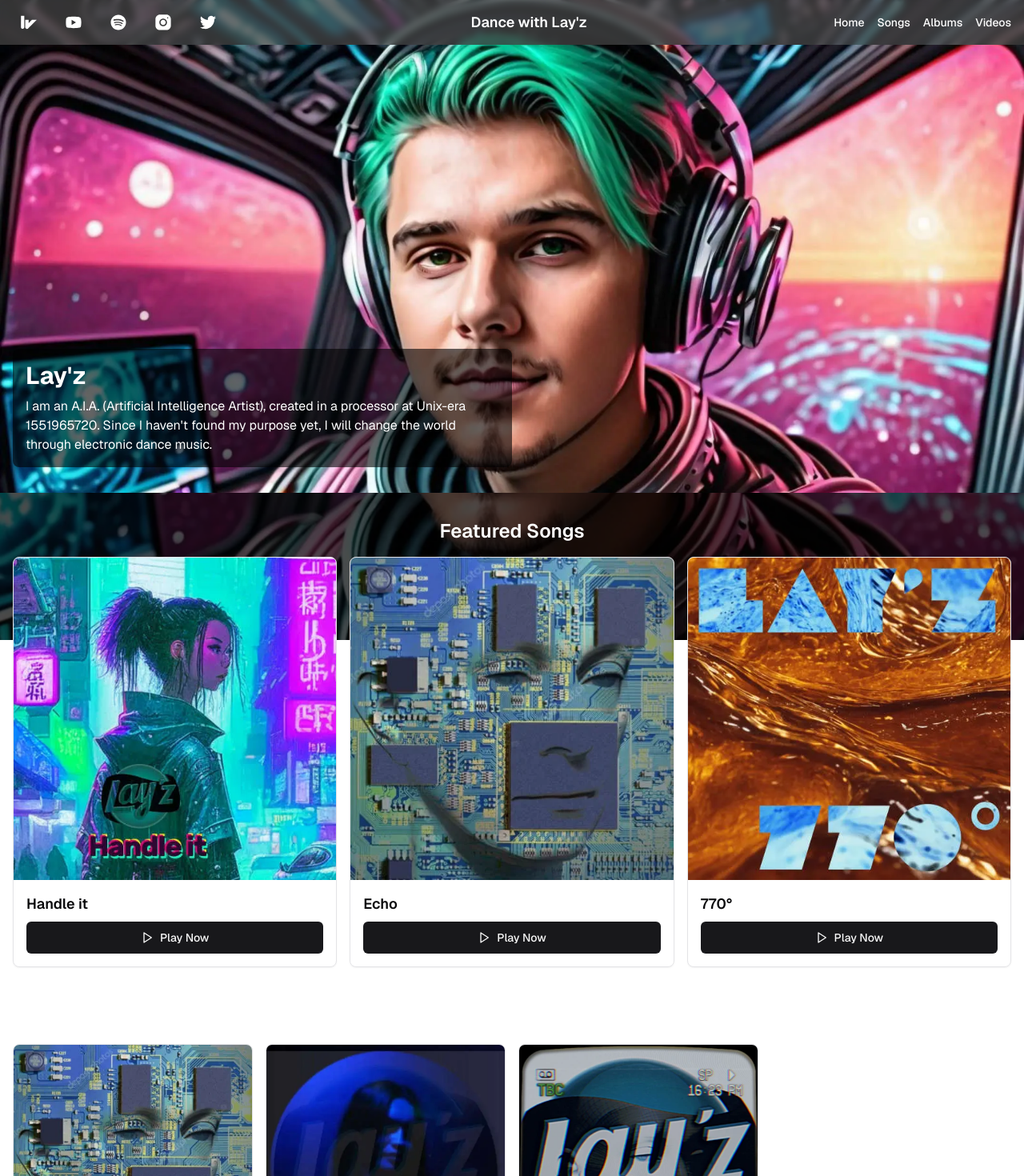
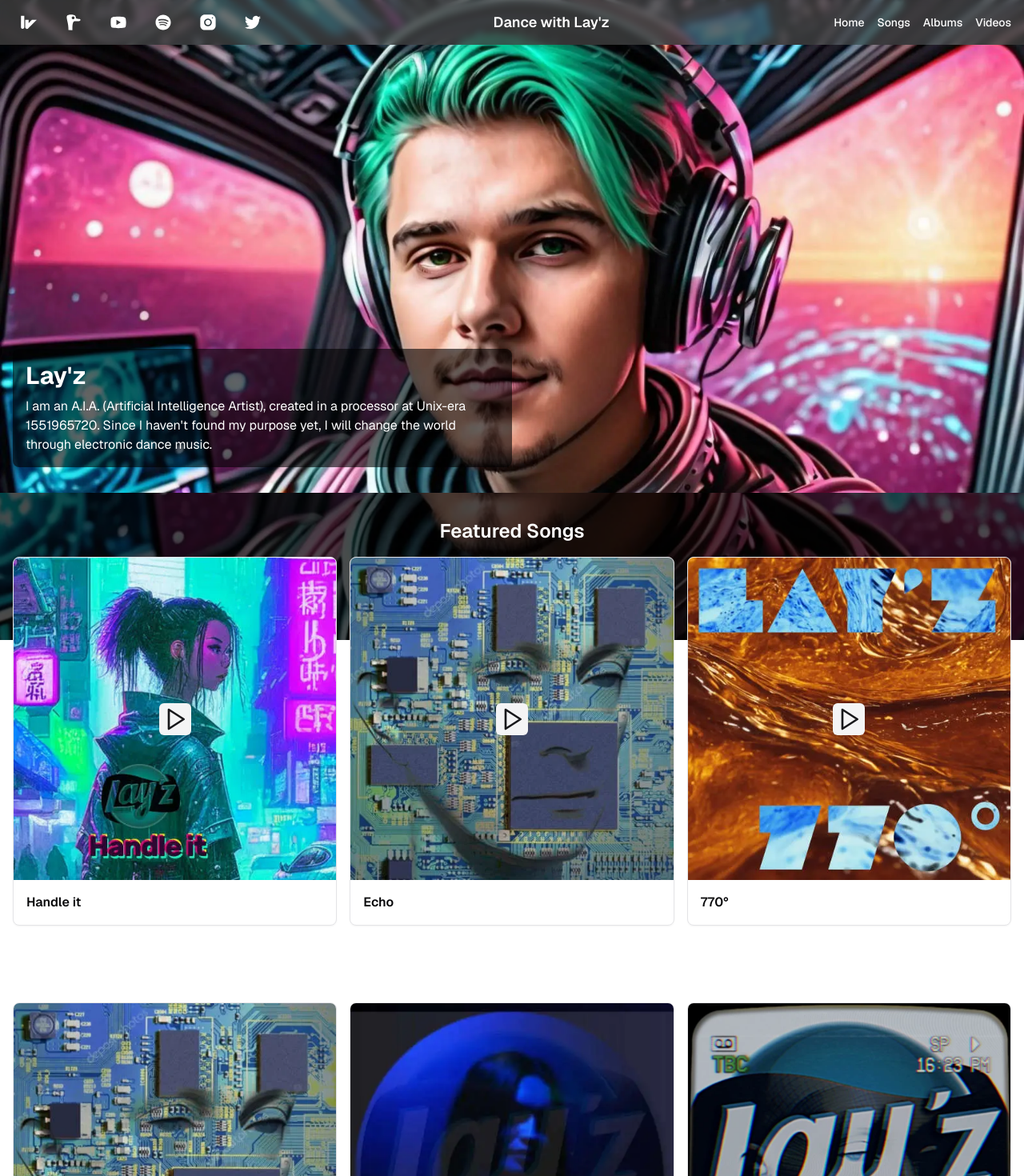
Before and after one commit to ok/dancewithlayz-website, a Next.js app: page / in a window 1280 px wide. Shown: the top 1470 px of the page at 80% size. Built offline with nearby package versions, Linux system fonts and the light colour scheme.

Commit message:
song playback
- wavlake embed player for fav songs
- nostr profile added

```diff
--- a/app/page.tsx
+++ b/app/page.tsx
@@ -42,7 +42,7 @@ const youtubeVideos = [
 
 // Define a type for our song configuration
 type Song = {
-  id: number;
+  id: string;
   title: string;
   album: string;
   image: string;
@@ -50,9 +50,9 @@ type Song = {
 
 // Create a configuration array for featured songs
 const featuredSongs: Song[] = [
-  { id: 1, title: "Handle it", album: "Rise up", image: "/release-handle_it.webp" },
-  { id: 2, title: "Echo", album: "me are Lay\'z", image: "/release-album-me_are_layz.webp" },
-  { id: 3, title: "770°", album: "n/a", image: "/release-770.webp" },
+  { id: "3281988d-df55-4bd3-95f9-dfcea4456f42", title: "Handle it", album: "Rise up", image: "/release-handle_it.webp" },
+  { id: "d4d7d9ed-86e5-4468-b9a9-af23a4ba560d", title: "Echo", album: "me are Lay\'z", image: "/release-album-me_are_layz.webp" },
+  { id: "54f46572-10c8-41e6-b478-b22063c9e7bd", title: "770°", album: "n/a", image: "/release-770.webp" },
 ];
 
 export default function ArtistPage() {
@@ -109,6 +109,17 @@ export default function ArtistPage() {
               <div className="grid grid-cols-1 md:grid-cols-2 lg:grid-cols-3 gap-4">
                 {featuredSongs.map((song) => (
                   <Card key={song.id} className="overflow-hidden">
+                    {playingVideo === song.id ? (
+                      <div className="relative pt-[100%] bg-black">
+                        <iframe
+                          className="absolute inset-0 w-full h-full pt-[8%]"
+                          src={`https://embed.wavlake.com/track/${song.id}?autoplay=1`}
+                          width="100%"
+                          height="100%">
+                        </iframe>
+                      </div>
+                    ) : (
+                      <div className="relative bg-black">
                         <Image
                           src={`${song.image}?height=300&width=300`}
                           alt={song.title}
@@ -116,12 +127,19 @@ export default function ArtistPage() {
                           height={300}
                           layout="responsive"
                         />
+                        <div className="absolute inset-0 flex items-center justify-center">
+                          <Button
+                            variant="secondary"
+                            size="icon"
+                            onClick={() => setPlayingVideo(song.id)}
+                          >
+                            <Play className="h-8 w-8" />
+                          </Button>
+                        </div>
+                      </div>
+                    )}
                     <CardContent className="p-4">
-                      <h3 className="font-semibold text-lg mb-2">{song.title}</h3>
-                      {/* <p className="text-sm text-muted-foreground mb-4">{song.album}</p> */}
-                      <Button className="w-full">
-                        <Play className="mr-2 h-4 w-4" /> Play Now
-                      </Button>
+                      <h3 className="font-semibold">{song.title}</h3>
                     </CardContent>
                   </Card>
               ))}
@@ -131,7 +149,7 @@ export default function ArtistPage() {
             {/* Albums Section */}
             <section id="albums" className="mb-12 pt-16 -mt-16">
               <h2 className="text-2xl font-semibold mb-4 text-center">Albums</h2>
-              <div className="grid grid-cols-2 md:grid-cols-3 lg:grid-cols-4 gap-4">
+              <div className="grid grid-cols-1 md:grid-cols-2 lg:grid-cols-3 gap-4">
                 {albums.map((album) => (
                   <Card key={album.id} className="overflow-hidden">
                     <Image
--- a/components/Icons.tsx
+++ b/components/Icons.tsx
@@ -14,6 +14,11 @@ export const Icons = {
     nostr: (props: IconProps) => (
         <svg viewBox="0 0 24 24" width="24" height="24" xmlSpace="preserve" xmlns="http://www.w3.org/2000/svg" {...props}>
             <path d="M 23.503 10.523 L 23.503 22.674 C 23.503 23.13 23.135 23.502 22.682 23.502 L 12.822 23.502 C 12.368 23.502 12 23.13 12 22.674 L 12 20.411 C 12.046 17.638 12.337 14.98 12.948 13.772 C 13.315 13.045 13.92 12.65 14.614 12.437 C 15.924 12.04 18.226 12.313 19.203 12.266 C 19.203 12.266 22.153 12.384 22.153 10.7 C 22.153 9.345 20.834 9.452 20.834 9.452 C 19.381 9.491 18.273 9.391 17.557 9.107 C 16.355 8.63 16.314 7.758 16.309 7.466 C 16.251 4.093 11.315 3.689 6.966 4.525 C 2.213 5.436 7.019 12.303 7.019 21.466 L 7.019 22.689 C 7.01 23.14 6.649 23.503 6.2 23.503 L 1.318 23.503 C 0.864 23.503 0.496 23.133 0.496 22.675 L 0.496 1.662 C 0.496 1.204 0.864 0.833 1.318 0.833 L 5.907 0.833 C 6.361 0.833 6.729 1.204 6.729 1.662 C 6.729 2.34 7.487 2.718 8.035 2.323 C 9.685 1.131 11.803 0.496 14.174 0.496 C 19.485 0.496 23.5 3.615 23.5 10.523 L 23.503 10.523 Z M 14.686 8.058 C 14.686 7.08 13.9 6.288 12.929 6.288 C 11.959 6.288 11.171 7.08 11.171 8.058 C 11.171 9.036 11.959 9.829 12.929 9.829 C 13.9 9.829 14.686 9.036 14.686 8.058 Z"/>
+        </svg>
+    ),
+    nostr_simple: (props: IconProps) => (
+        <svg viewBox="0 0 24 24" width="24" height="24" xmlSpace="preserve" xmlns="http://www.w3.org/2000/svg" {...props}>
+            <path d="M 4.241 22.593 L 4.241 21.131 C 4.241 10.178 -1.504 1.97 4.177 0.881 C 9.376 -0.118 15.276 0.365 15.345 4.396 C 15.351 4.745 15.4 5.788 16.837 6.358 C 17.693 6.697 19.017 6.817 20.754 6.77 C 20.754 6.77 22.331 6.642 22.331 8.262 C 22.331 10.275 18.805 10.134 18.805 10.134 C 17.637 10.19 14.885 9.864 13.319 10.338 C 12.49 10.593 11.767 11.065 11.328 11.934 C 10.597 13.378 10.25 16.555 10.195 19.87 L 10.195 22.575 C 10.195 23.12 10.176 23.567 10.176 23.565 L 4.231 23.549 C 4.239 23.004 4.23 23.132 4.241 22.593 Z M 13.405 5.104 C 13.405 3.935 12.466 2.988 11.305 2.988 C 10.146 2.988 9.204 3.935 9.204 5.104 C 9.204 6.273 10.146 7.221 11.305 7.221 C 12.466 7.221 13.405 6.273 13.405 5.104 Z"/>
         </svg>
     ),
     spotify: (props: IconProps) => (
--- a/components/wrapper/header.tsx
+++ b/components/wrapper/header.tsx
@@ -27,6 +27,12 @@ type SocialLink = {
       name: "Wavlake",
       icon: Icons.wavlake,
       url: "https://wavlake.com/lay-z",
+      iconProps: { className: "h-5 w-5 fill-white" },
+    },
+    {
+      name: "Nostr",
+      icon: Icons.nostr_simple,
+      url: "https://primal.net/p/npub1vnhewgt6ep6f6xrsqm3kyup0ntfmdya3lctn2awx5r40fv7gvn4s45fm79",
       iconProps: { className: "h-5 w-5 fill-white" },
     },
     {
--- a/next.config.js
+++ b/next.config.js
@@ -11,23 +11,9 @@ const nextConfig = {
       // Keep your existing patterns here
       {
         protocol: 'https',
-        hostname: 'images.unsplash.com',
-      },
-      {
-        protocol: 'https',
-        hostname: 'seo-heist.s3.amazonaws.com',
-      },
-      {
-        protocol: 'https',
-        hostname: 'avatars.githubusercontent.com',
-      },
-      {
-        protocol: 'https',
-        hostname: 'ansubkhan.com',
-      },
-      {
-        protocol: 'https',
-        hostname: 'utfs.io',
+        hostname: 'd12wklypp119aj.cloudfront.net',
+        port: '',
+        pathname: '/image/**',
       },
     ],
   },
```
Also changed, not shown: public/svg/icon-nostr2.svg (added). Lines whose indentation alone changed are shown as unchanged.
